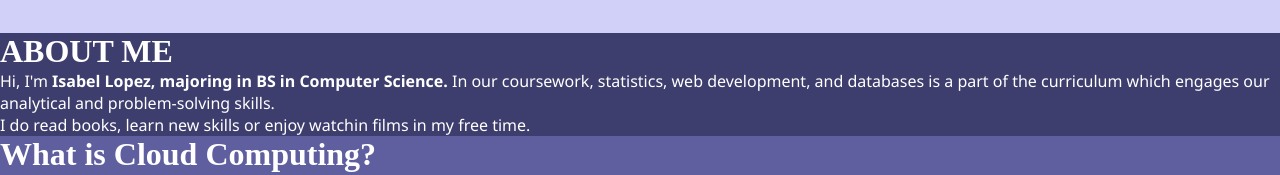
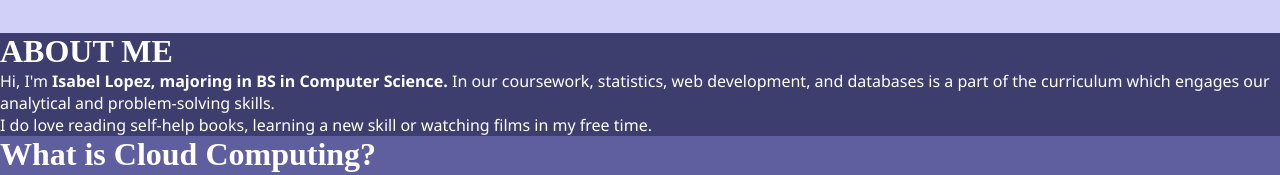
Before and after one commit to Ichikkomi/cloud-computing-html, a plain HTML site: page index.html in a window 1280 px wide. Shown: the part 767-942 px from the top of the page. Drawn offline with Linux system fonts and the light colour scheme.

Commit message:
added-detail

```diff
--- a/index.html
+++ b/index.html
@@ -23,7 +23,7 @@
                 of the curriculum which engages our analytical and problem-solving skills.
 
                 <br>
-                I do read books, learn new skills or enjoy watchin films in my free time.
+                I do love reading self-help books, learning a new skill or watching films in my free time.
             </p>
         </div>
     </main>
```
